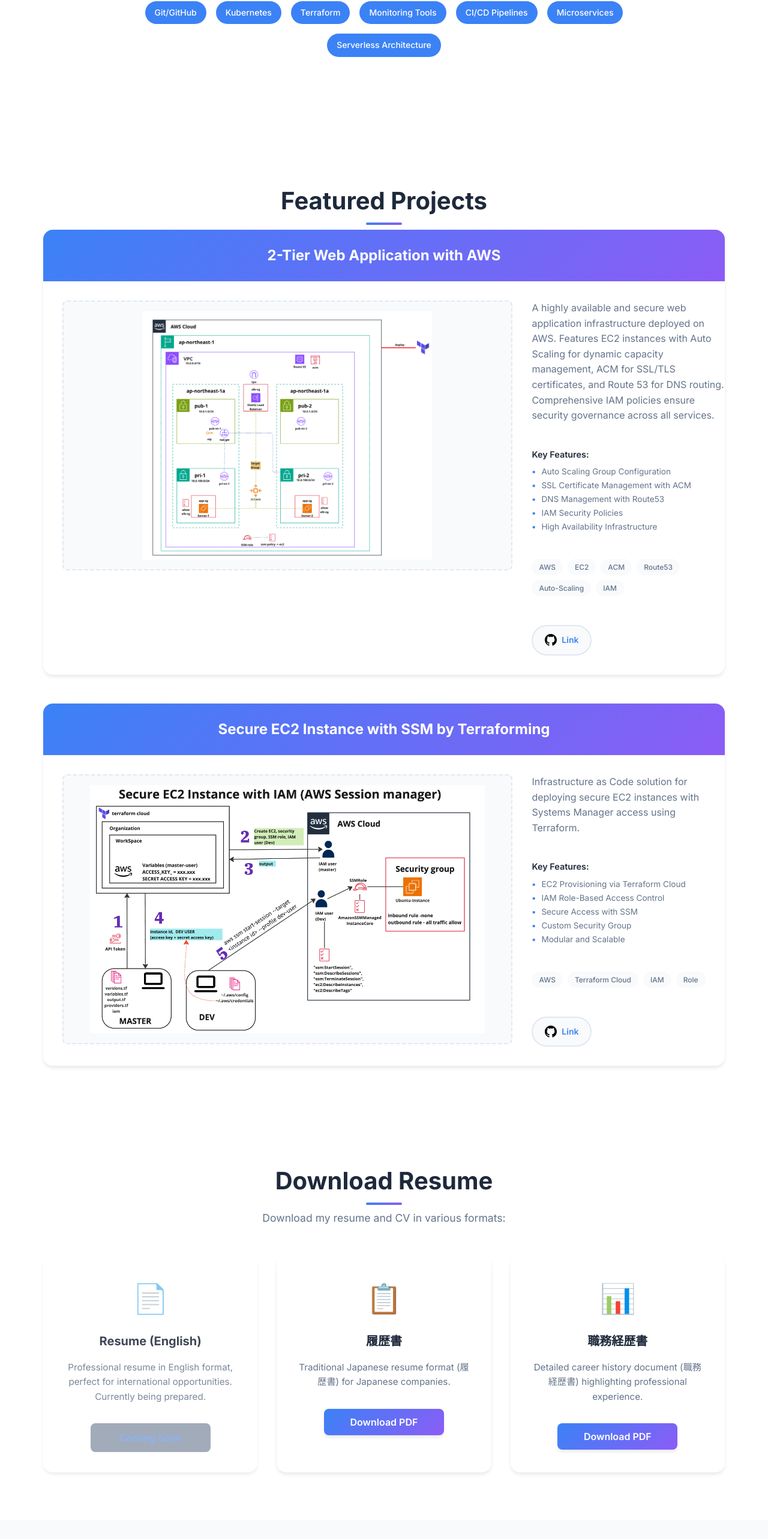
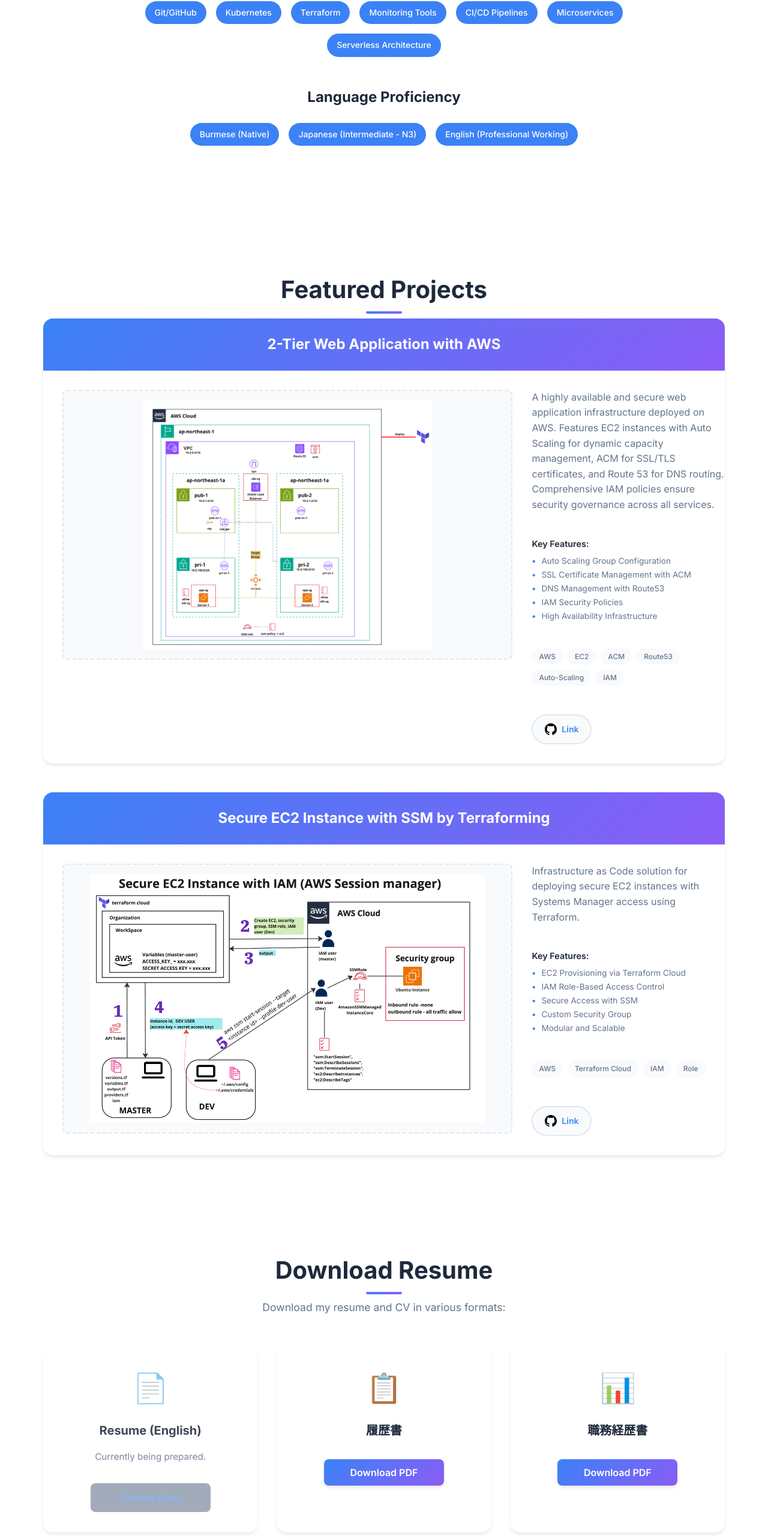
Before and after one commit to tts1196/thantintswe-portfolio, a React (Vite) app: page / in a window 1280 px wide. Shown: the part 2109-4675 px from the top of the page at 60% size. Built offline with nearby package versions, Linux system fonts and the light colour scheme.

Commit message:
Enhance language proficiency descriptions
- Update Japanese from 'N3' to 'Intermediate - N3'
- Update English from 'Business Level' to 'Professional Working'
- More professional and detailed language skill descriptions
- Better alignment with international job market standards

```diff
--- a/src/App.jsx
+++ b/src/App.jsx
@@ -144,7 +144,8 @@
     },
     skills: {
       technical: { en: "Technical Skills", ja: "技術スキル" },
-      tools: { en: "Tools & Technologies", ja: "ツール・テクノロジー" }
+      tools: { en: "Tools & Technologies", ja: "ツール・テクノロジー" },
+      languages: { en: "Language Proficiency", ja: "語学力" }
     },
     projects: {
       title: { en: "Featured Projects", ja: "主要なプロジェクト" },
@@ -180,6 +181,11 @@
     tools: [
       "Git/GitHub", "Kubernetes", "Terraform", "Monitoring Tools",
       "CI/CD Pipelines", "Microservices", "Serverless Architecture"
+    ],
+    languages: [
+      { en: "Burmese (Native)", ja: "ビルマ語（母国語）" },
+      { en: "Japanese (Intermediate - N3)", ja: "日本語（中級 - N3レベル）" },
+      { en: "English (Professional Working)", ja: "英語（ビジネス会話レベル）" }
     ]
   }
 
@@ -442,6 +448,14 @@
                 ))}
               </div>
             </div>
+            <div className="skills-category">
+              <h3 className="skills-category-title">{content.skills.languages[language]}</h3>
+              <div className="skills-grid">
+                {skills.languages.map((lang, index) => (
+                  <div key={index} className="skill-tag">{lang[language]}</div>
+                ))}
+              </div>
+            </div>
           </div>
         </div>
       </section>
@@ -518,8 +532,8 @@
               <h3 className="resume-title">{content.resume.files.resume[language]}</h3>
               <p className="resume-description">
                 {language === 'en'
-                  ? 'Professional resume in English format, perfect for international opportunities. Currently being prepared.'
-                  : '国際的な機会に最適な英語形式のプロフェッショナルレジュメです。現在準備中です。'
+                  ? 'Currently being prepared.'
+                  : '現在準備中です。'
                 }
               </p>
               <button
@@ -535,8 +549,8 @@
               <h3 className="resume-title">{content.resume.files.rirekisho[language]}</h3>
               <p className="resume-description">
                 {language === 'en'
-                  ? 'Traditional Japanese resume format (履歴書) for Japanese companies.'
-                  : '日本企業向けの従来の日本語履歴書形式です。'
+                  ? ''
+                  : ''
                 }
               </p>
               <button
@@ -552,8 +566,8 @@
               <h3 className="resume-title">{content.resume.files.shokureki[language]}</h3>
               <p className="resume-description">
                 {language === 'en'
-                  ? 'Detailed career history document (職務経歴書) highlighting professional experience.'
-                  : 'プロフェッショナルな経験を強調した詳細な職務経歴書です。'
+                  ? ''
+                  : ''
                 }
               </p>
               <button
```
